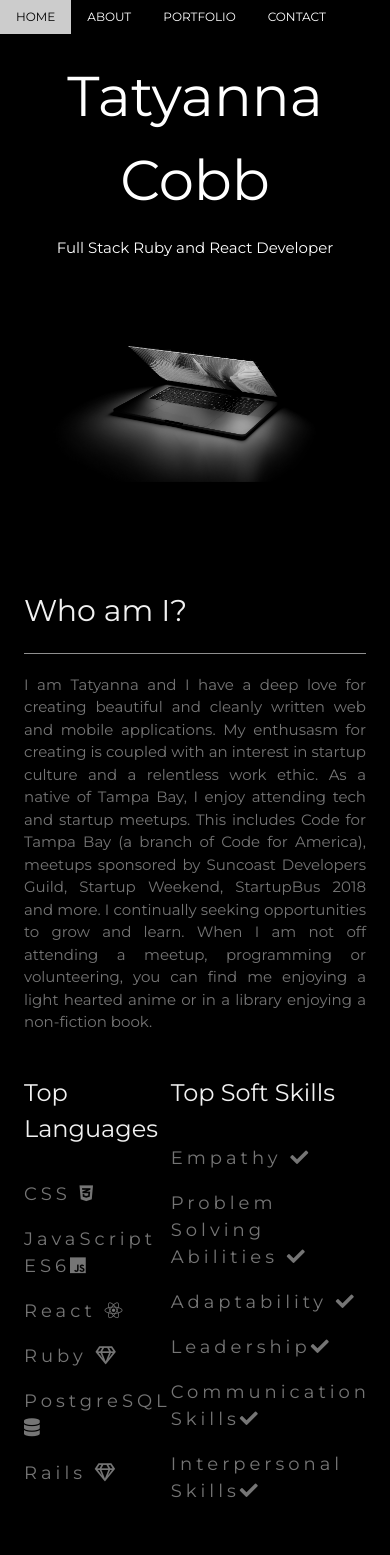
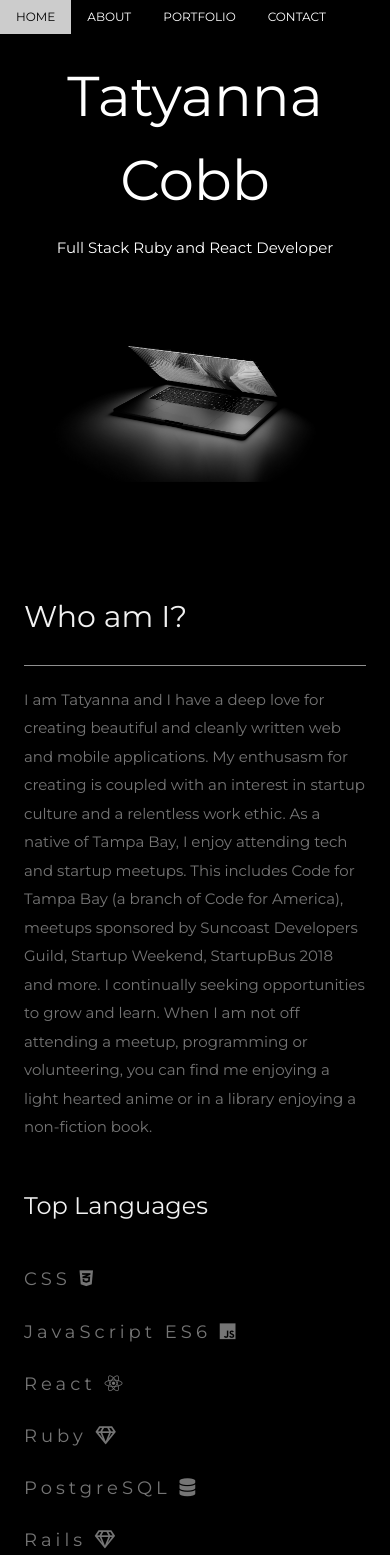
Before and after one commit to TatyCat/tatyanna, a React (Create React App) app: page / in a window 390 px wide. Shown: the top 1555 px of the page. Built offline with nearby package versions, Linux system fonts and the light colour scheme.

Commit message:
Made the top skills section mobile responsive

```diff
--- a/src/index.css
+++ b/src/index.css
@@ -808,6 +808,12 @@ a {
   }
 }
 
+@media(max-width:450px) {
+  .skills {
+    flex-flow: column wrap;
+  }
+}
+
 @media (max-width:768px) {
   .w3-modal-content {
     width: 500px
@@ -1749,12 +1755,8 @@ a {
   justify-content: space-evenly;
 }
 
-.top-tech-skills {
-  float: left;
-}
-
-.top-soft-skills {
-  float: right;
+.top-soft-skills, .top-tech-skills {
+  flex: 1 1 80px;
 }
 
 .w3-ruby {
@@ -1765,9 +1767,9 @@ a {
   color: rgba(204, 0, 0, 0.808);
 }
 
-form button {
-  background-color: red !important;
-  color: white;
+form .w3-button:hover {
+  background-color: rgba(92, 1, 1, 0.92) !important;
+  color: white !important;
 }
 
 .top-work-skills section {
@@ -1781,6 +1783,7 @@ form button {
   margin: .5rem;
   padding: .3rem;
   background-color: rgb(33, 33, 33);
+  text-align: center;
 }
 
 #myNavbar div {
@@ -1791,3 +1794,7 @@ form button {
 #home h1 {
   font-size: calc(6.6vh + .1vw) !important;
 }
+
+#about {
+  line-height: 1.9;
+}
--- a/src/pages/LandingPg.js
+++ b/src/pages/LandingPg.js
@@ -50,7 +50,7 @@ class LandingPg extends Component {
             </header>
 
             {/* <!-- About Section --> */}
-            <div className="w3-content w3-justify w3-text-grey w3-padding-64" id="about">
+            <div className="w3-content w3-text-grey w3-padding-64" id="about">
               <h2 className="w3-text-light-grey">Who am I?</h2>
               <hr className="width:200px" className="w3-opacity" />
               <p>I am Tatyanna and I have a deep love for creating beautiful and cleanly written web and mobile applications. My enthusasm for creating is coupled with an interest in startup culture and a relentless work ethic. As a native of Tampa Bay, I enjoy attending tech and startup meetups. This  includes Code for Tampa Bay (a branch of Code for America), meetups sponsored by Suncoast Developers Guild, Startup Weekend, StartupBus 2018 and more. I continually seeking opportunities to grow and learn. When I am not off attending a meetup, programming or volunteering, you can find me enjoying a light hearted anime or in a library enjoying a non-fiction book.
@@ -59,7 +59,7 @@ class LandingPg extends Component {
                 <section className="top-tech-skills">
                   <h3 className="w3-padding-16 w3-text-light-grey">Top Languages</h3>
                   <p className="w3-wide w3-large ">CSS <i class="fab fa-css3-alt"></i></p>
-                  <p className="w3-wide w3-large ">JavaScript ES6<i class="fab fa-js"></i></p>
+                  <p className="w3-wide w3-large ">JavaScript ES6 <i class="fab fa-js"></i></p>
                   <p className="w3-wide w3-large ">React <i class="fab fa-react"></i></p>
                   <p className="w3-wide w3-large  w3-large ">Ruby <i class="far fa-gem"></i></p>
                   <p className="w3-wide w3-large ">PostgreSQL <i class="fas fa-database"></i></p>
@@ -70,11 +70,11 @@ class LandingPg extends Component {
                 <section className="top-soft-skills">
                   <h3 className="w3-padding-16 w3-text-light-grey">Top Soft Skills</h3>
                   <p className="w3-wide w3-large ">Empathy <i class="fas fa-check"></i></p>
-                  <p className="w3-wide w3-large">Problem Solving Abilities <i class="fas fa-check  w3-large "></i></p>
+                  <p className="w3-wide w3-large">Problem Solving<i class="fas fa-check  w3-large "></i></p>
                   <p className="w3-wide w3-large ">Adaptability <i class="fas fa-check"></i></p>
-                  <p className="w3-wide w3-large ">Leadership<i class="fas fa-check"></i></p>
-                  <p className="w3-wide w3-large ">Communication Skills<i class="fas fa-check"></i></p>
-                  <p className="w3-wide w3-large ">Interpersonal Skills<i class="fas fa-check"></i></p>
+                  <p className="w3-wide w3-large ">Leadership <i class="fas fa-check"></i></p>
+                  <p className="w3-wide w3-large ">Communication <i class="fas fa-check"></i></p>
+                  <p className="w3-wide w3-large ">Interpersonal <i class="fas fa-check"></i></p>
                 </section>
               </article>
               <section className="top-work-skills">
```
